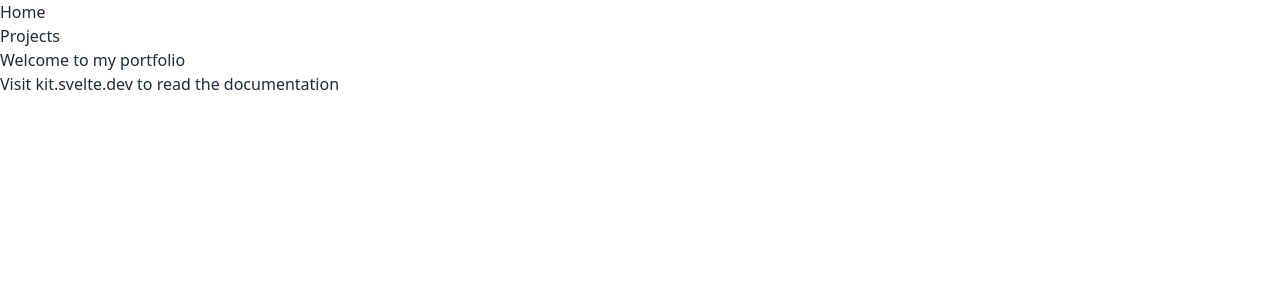
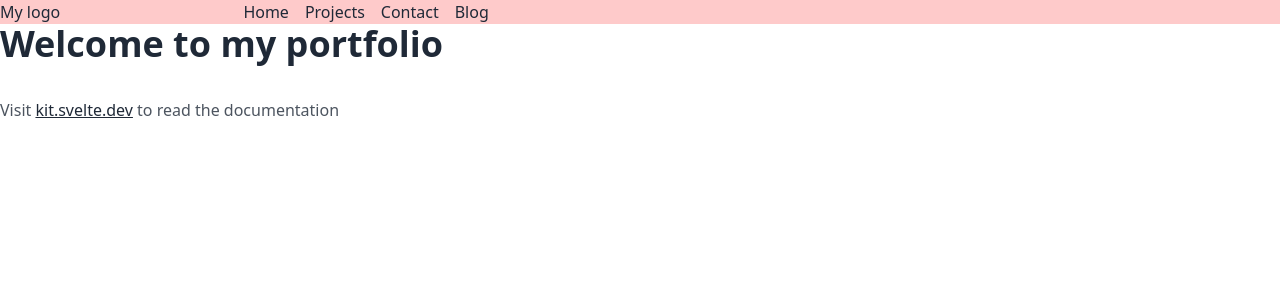
Before and after one commit to aljaz-zupan/portfolio, a SvelteKit app: page / in a window 1280 px wide. Shown: the top 300 px of the page. Built offline with nearby package versions, Linux system fonts and the light colour scheme.

Commit message:
added to navigation and some routes

```diff
--- /dev/null
+++ b/src/lib/menu/Logo.svelte
@@ -0,0 +1 @@
+<h4>My logo</h4>
--- a/src/lib/menu/Menu.svelte
+++ /dev/null
@@ -1,20 +0,0 @@
-<script lang="ts">
-	let menu = [
-		{
-			name: 'Home',
-			url: '/'
-		},
-		{
-			name: 'Projects',
-			url: '/projects'
-		}
-	];
-</script>
-
-<nav>
-	<ul>
-		{#each menu as { name, url }, i}
-			<li><a href={url}>{name}</a></li>
-		{/each}
-	</ul>
-</nav>
--- /dev/null
+++ b/src/lib/menu/Navbar.svelte
@@ -0,0 +1,30 @@
+<script lang="ts">
+	import Logo from './Logo.svelte';
+	import Navigation from './Navigation.svelte';
+
+	let navigationItems = [
+		{
+			title: 'Home',
+			url: '/'
+		},
+		{
+			title: 'Projects',
+			url: '/projects'
+		},
+		{
+			title: 'Contact',
+			url: '/contact'
+		},
+		{
+			title: 'Blog',
+			url: '/blog'
+		}
+	];
+</script>
+
+<nav class="bg-red-200 w-full">
+	<ul class="grid grid-flow-col justify-content max-w-2xl">
+		<Logo />
+		<Navigation {navigationItems} />
+	</ul>
+</nav>
--- /dev/null
+++ b/src/lib/menu/Navigation.svelte
@@ -0,0 +1,9 @@
+<script lang="ts">
+	export let navigationItems;
+</script>
+
+<ul class="grid grid-flow-col auto-cols-max gap-4">
+	{#each navigationItems as { title, url }}
+		<li><a href={url}>{title}</a></li>
+	{/each}
+</ul>
--- a/src/routes/+layout.svelte
+++ b/src/routes/+layout.svelte
@@ -1,11 +1,11 @@
 <script lang="ts">
 	import '../app.css';
-	import Menu from '$lib/menu/Menu.svelte';
+	import Navbar from '$lib/menu/Navbar.svelte';
 </script>
 
-<Menu />
+<Navbar />
 
-<div>
+<div class="prose container mx-2xl">
 	<slot />
 </div>
 
--- /dev/null
+++ b/src/routes/blog/+page.svelte
@@ -0,0 +1 @@
+<h1>Blog</h1>
--- /dev/null
+++ b/src/routes/contact/+page.svelte
@@ -0,0 +1 @@
+<h1>Contact</h1>
--- a/tailwind.config.cjs
+++ b/tailwind.config.cjs
@@ -4,5 +4,5 @@ module.exports = {
 	theme: {
 		extend: {}
 	},
-	plugins: [require('daisyui')]
+	plugins: [require("@tailwindcss/typography"), require("daisyui")]
 };
```
Also changed, not shown: package.json (+18 -17 lines), src/hooks.server.ts (added), 1 other file (tests, documents, lock files or other folders).
